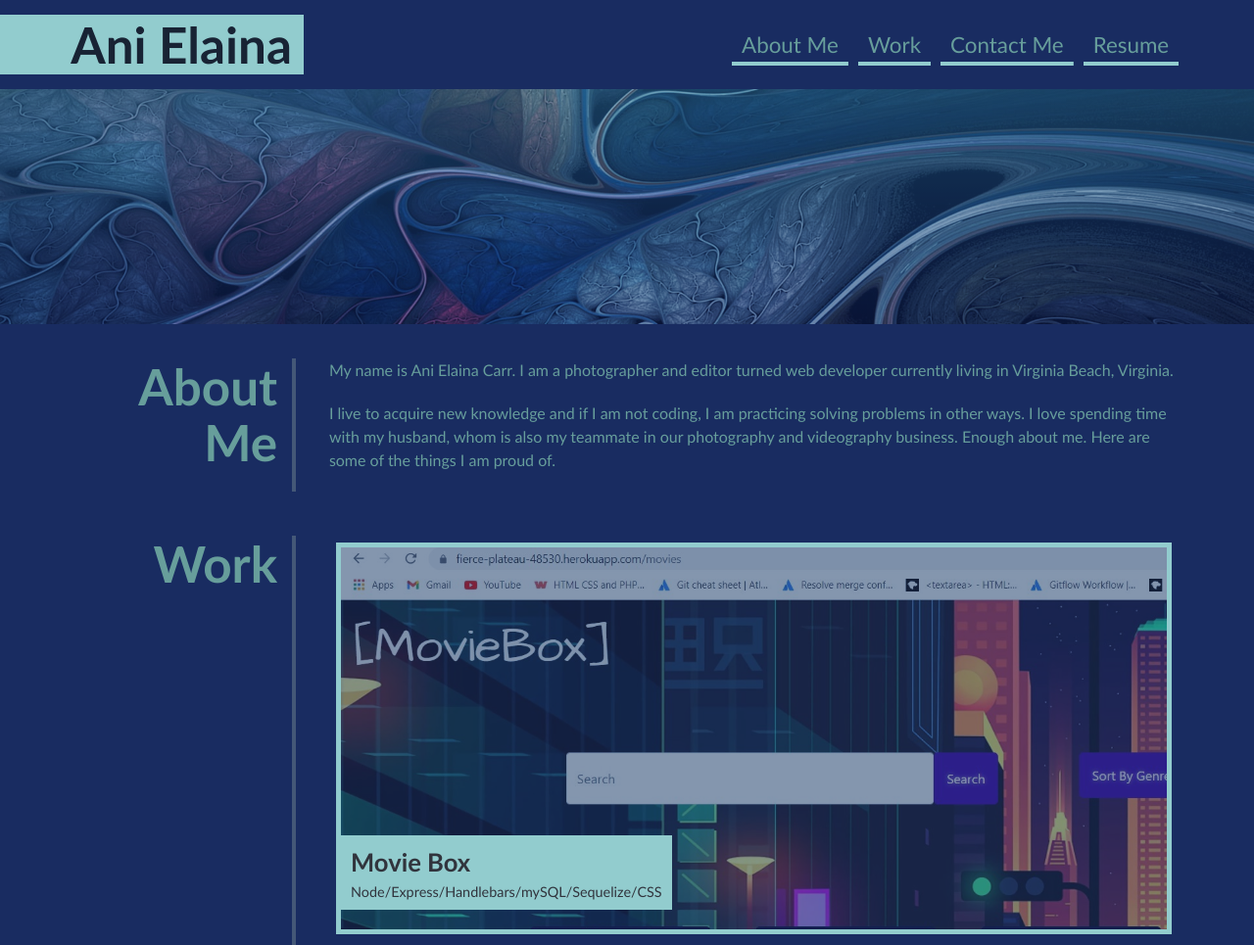
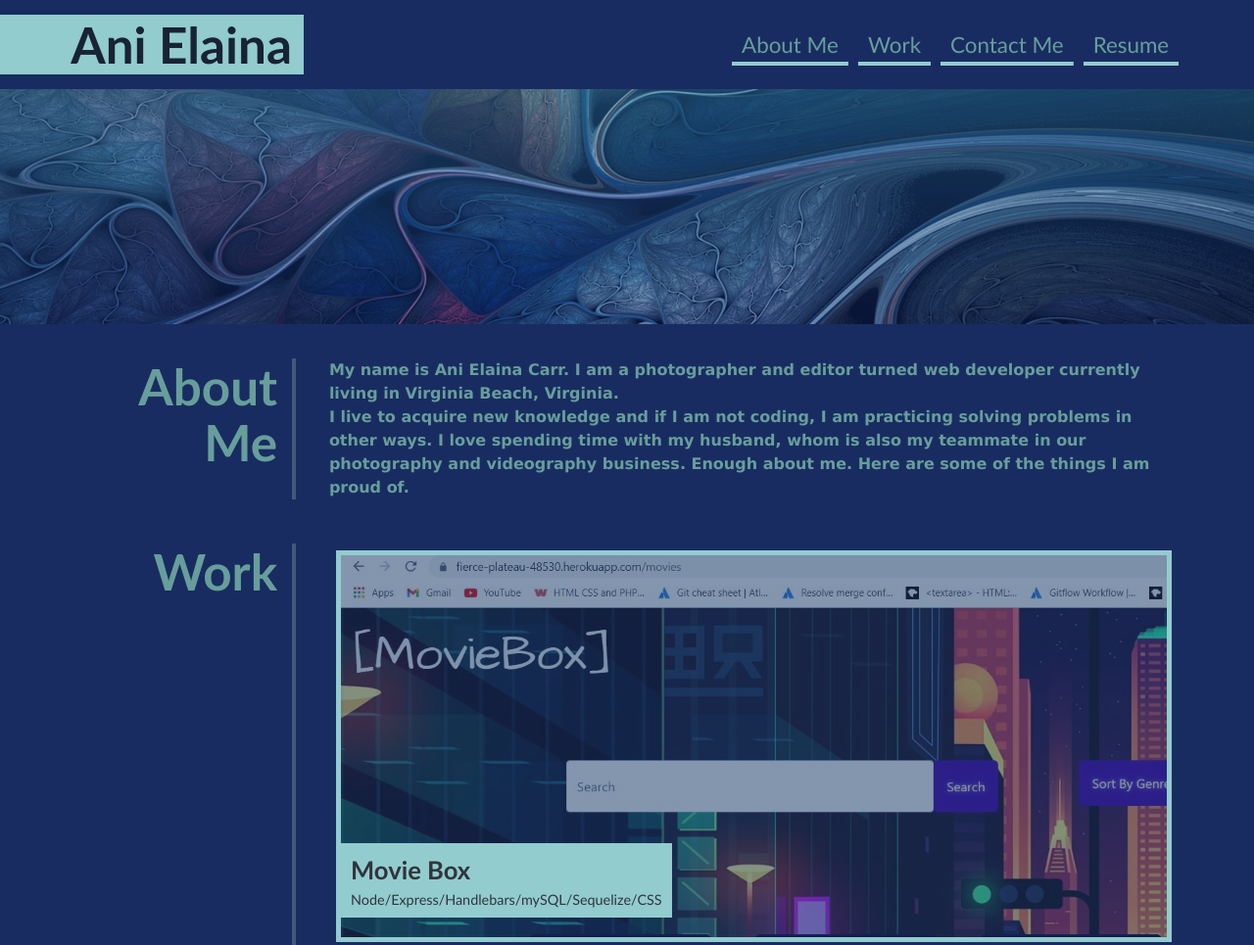
Before and after one commit to anidino/Portfolio, a plain HTML site: page index.html in a window 1280 px wide. Shown: the top 965 px of the page at 98% size. Drawn offline with Linux system fonts and the light colour scheme.

Commit message:
font color change

```diff
--- a/assets/css/style.css
+++ b/assets/css/style.css
@@ -80,6 +80,7 @@ nav a {
 nav a:hover {
   background-size: 100% 100%;
   color: #182334;
+  font-weight: bold;
 }
 
 nav a:last-child {
@@ -150,8 +151,13 @@ main {
   flex: 0 0 77%;
 }
 
-.page-section p {
+/* .page-section p {
   margin-bottom: 20px;
+} */
+
+.page-section h4 {
+  font-family: "Lucida Sans", "Lucida Sans Regular", "Lucida Grande",
+    "Lucida Sans Unicode", Geneva, Verdana, sans-serif;
 }
 
 .flex-container {
--- a/index.html
+++ b/index.html
@@ -34,12 +34,12 @@
         <section class="page-section" id="about">
             <h2>About Me</h2>
             <div>
-                <p>
+                <h4>
                     My name is Ani Elaina Carr. I am a photographer and editor turned web developer currently living in
                     Virginia
                     Beach, Virginia.
-                </p>
-                <p>
+                </h4>
+                <h4>
                     I live to acquire new knowledge and if I am not coding, I am practicing solving problems in other
                     ways.
 
@@ -48,7 +48,7 @@
                     I love spending time with my husband, whom is also my teammate in our photography and videography
                     business.
                     Enough about me. Here are some of the things I am proud of.
-                </p>
+                </h4>
             </div>
         </section>
 
```
